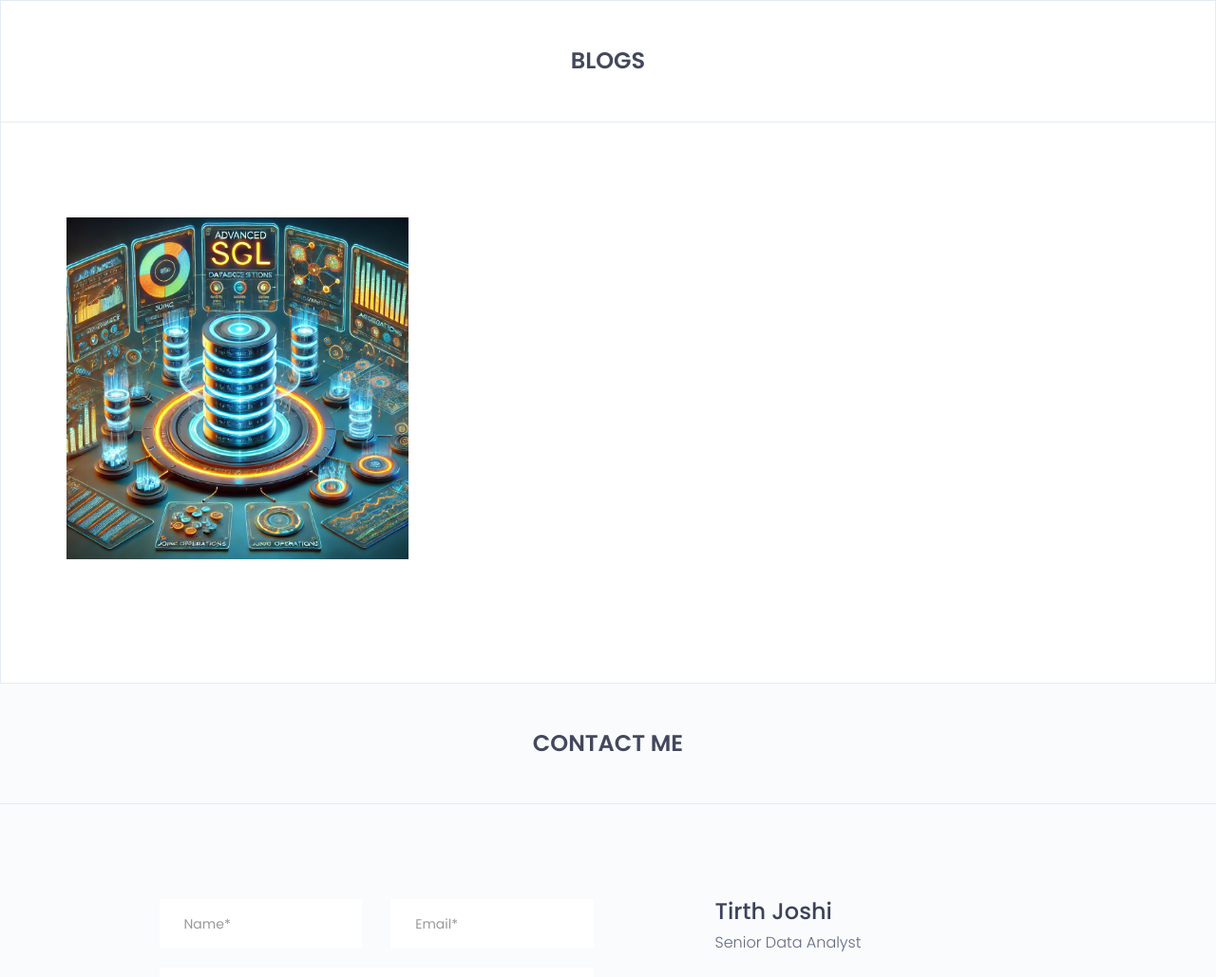
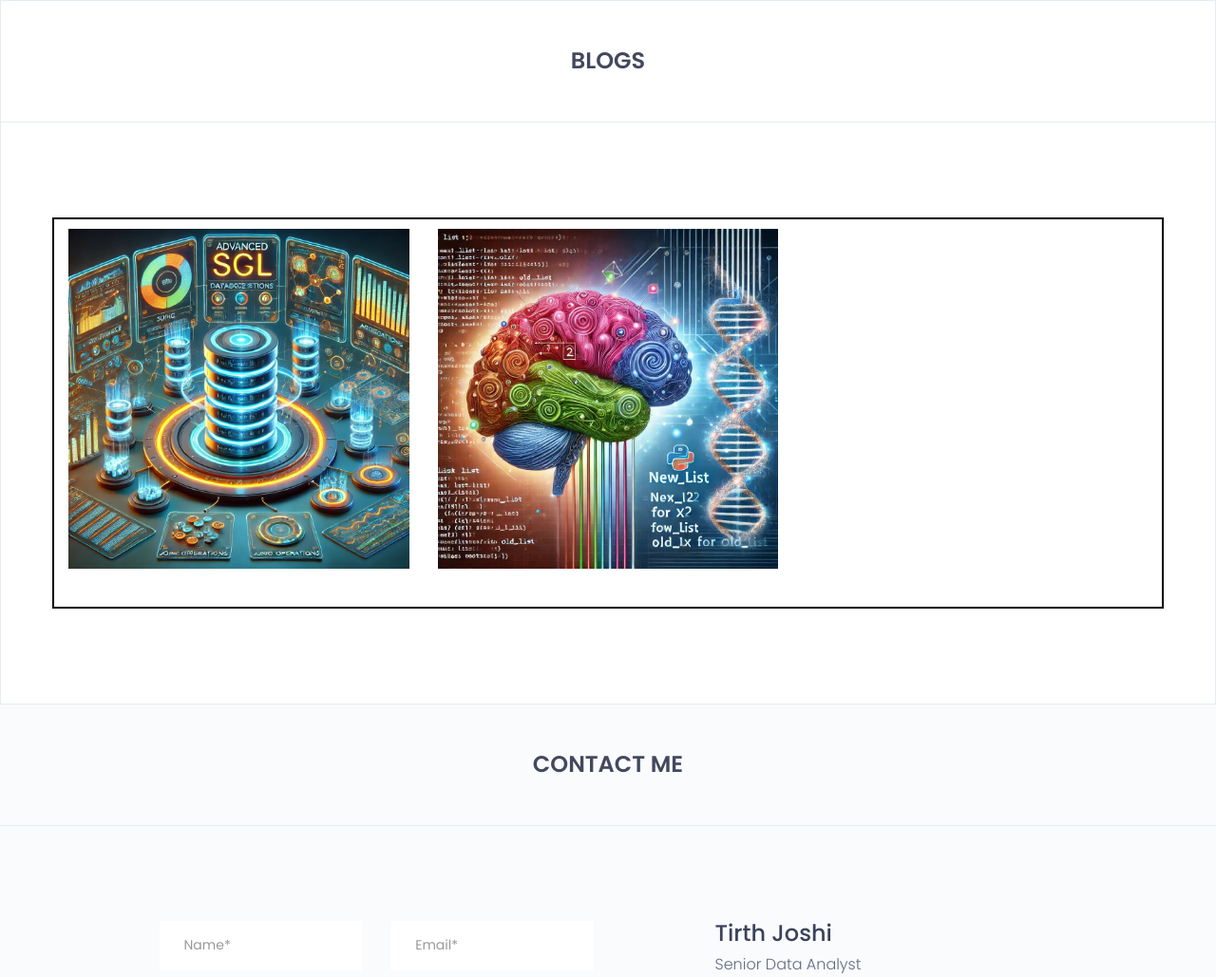
Before and after one commit to contact-tirth/my-portfolio-website, a plain HTML site: page index.html in a window 1280 px wide. Shown: the part 5936-6965 px from the top of the page at 95% size. Drawn offline with nearby package versions, Linux system fonts and the light colour scheme.

Commit message:
Add files via upload

```diff
--- a/index.html
+++ b/index.html
@@ -49,6 +49,22 @@
 			<script src="https://oss.maxcdn.com/html5shiv/3.7.3/html5shiv.min.js"></script>
 			<script src="https://oss.maxcdn.com/respond/1.4.2/respond.min.js"></script>
         <![endif]-->
+
+        <style>
+        .scroll-container {
+            display: flex;              /* Use flexbox to arrange content horizontally */
+            overflow-x: auto;           /* Enable horizontal scrolling */
+            width: 100%;                /* Full width of the parent container */
+            border: 2px solid #000;     /* Optional: border for the container */
+            padding: 10px 0;            /* Optional: Adds some vertical padding */
+        }
+
+        .scroll-container img {
+            height: 200px;              /* Fixed height for images */
+            margin-right: 15px;         /* Space between images */
+            object-fit: cover;          /* Ensure images fit without distortion */
+        }
+	    </style>
 
     </head>
 
@@ -660,11 +676,11 @@
 				<div class="section-heading text-center">
 					<h2>blogs</h2>
 				</div>
-				<div class="container">
+				<div class="container" >
 					<div class="portfolio-content">
 						<div class="isotope">
 							<div class="row">
-
+							<div class="scroll-container">
 								<div class="col-sm-4">
 									<div class="item">
 										<img src="assets/images/portfolio/p6.jpg" alt="portfolio image"/>
@@ -674,48 +690,22 @@
 											</a>
 										</div><!-- /.isotope-overlay -->
 									</div><!-- /.item -->
-									<!--
-									<div class="item">
-										<img src="assets/images/portfolio/p2.jpg" alt="portfolio image"/>
-										<div class="isotope-overlay">
-											<a href="#">
-												Advanced SQL Queries you must know
-											</a>
-										</div>
-									</div>-->
+
 								</div>
-								<!--
+
 								<div class="col-sm-4">
 									<div class="item">
-										<img src="assets/images/portfolio/p3.jpg" alt="portfolio image"/>
+										<img src="assets/images/portfolio/p8.jpg" alt="portfolio image"/>
 										<div class="isotope-overlay">
-											<a href="#">
-												web design
+											<a href="my-blogs/list-comprehension.html">
+												What is List Comprehensive in Python
 											</a>
 										</div>
 									</div>
 								</div>
 
-								<div class="col-sm-4">
-									<div class="item">
-										<img src="assets/images/portfolio/p4.jpg" alt="portfolio image"/>
-										<div class="isotope-overlay">
-											<a href="#">
-												web development
-											</a>
-										</div>
-									</div>
-									<div class="item">
-										<img src="assets/images/portfolio/p5.jpg" alt="portfolio image"/>
-										<div class="isotope-overlay">
-											<a href="#">
-												web development
-											</a>
-										</div>
-									</div>
 
-								</div>
-								-->
+							</div>
 							</div><!-- /.row -->
 						</div><!--/.isotope-->
 					</div><!--/.gallery-content-->
```
